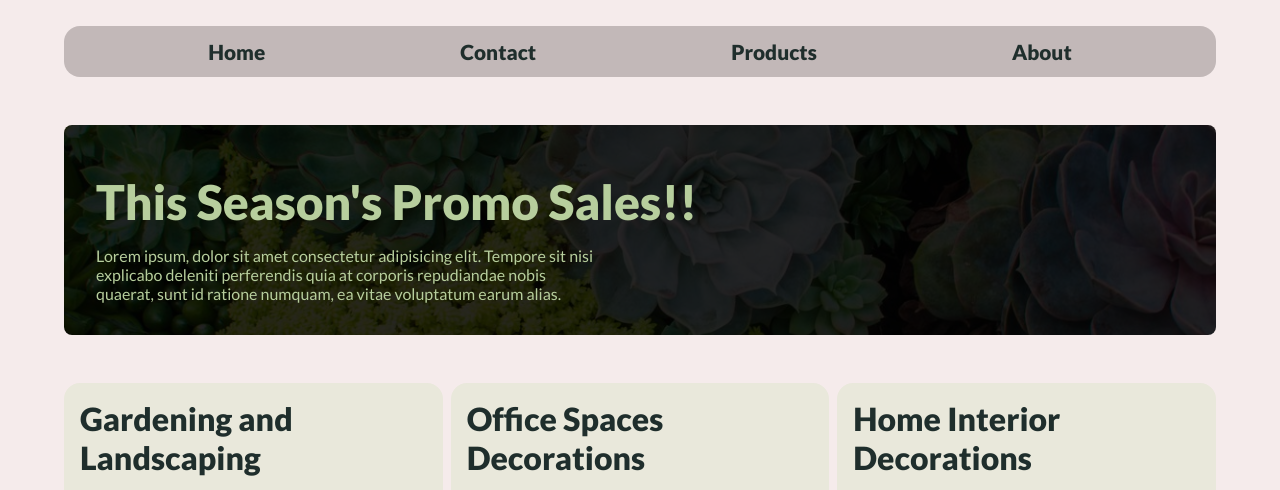
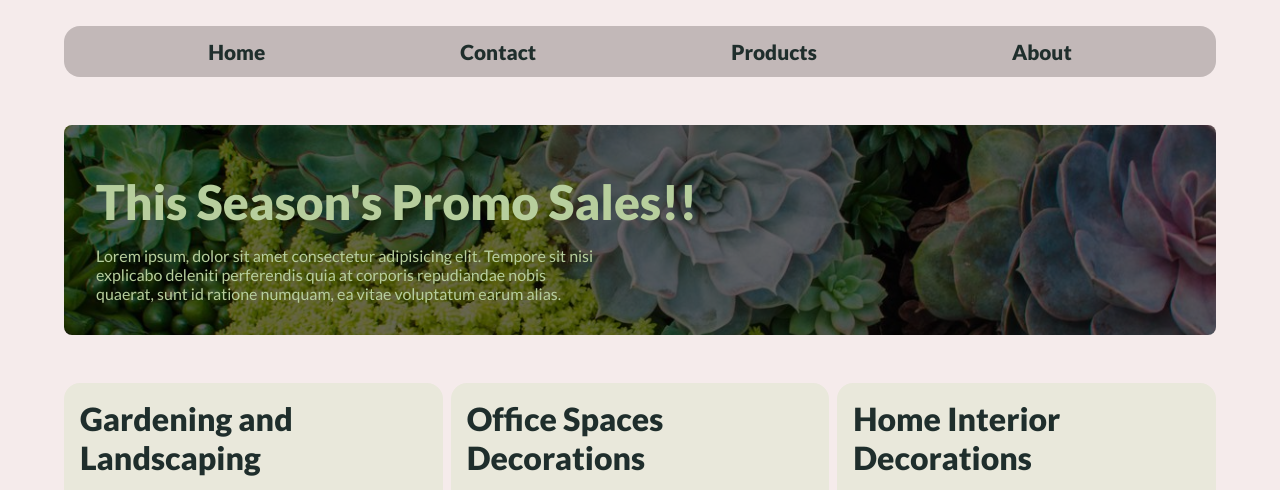
Before and after one commit to RaphaelIsaiah/Lucky-Shrub1, a plain HTML site: page index.html in a window 1280 px wide. Shown: the part 270-760 px from the top of the page. Drawn offline with Linux system fonts and the light colour scheme.

Commit message:
little touches

```diff
--- a/styles.css
+++ b/styles.css
@@ -40,8 +40,6 @@ nav ul {
 
 nav li {
   display: inline-block;
-  /* margin-top: 1rem;
-  margin-bottom: 1rem; */
   padding: 0.8rem 1rem;
 }
 
@@ -50,12 +48,10 @@ li a {
   margin: 5rem;
   font-size: 1.3em;
   font-weight: 600;
-  /* padding: 1em; */
 }
 
 li:hover {
   transform: scale(1.2, 1.1);
-  /* transition: 100ms; */
   background-color: rgb(182, 171, 171);
   border-radius: 0.7rem;
   padding: 0.61rem 1rem;
@@ -78,8 +74,7 @@ article {
   border-radius: 0.5em;
   background-repeat: no-repeat;
   background-position: center;
-  /* background-color: rgb(65, 62, 62); */
-  background-color: rgb(20, 19, 19);
+  background-color: rgb(54, 51, 51);
   background-blend-mode: overlay;
 }
 
```
